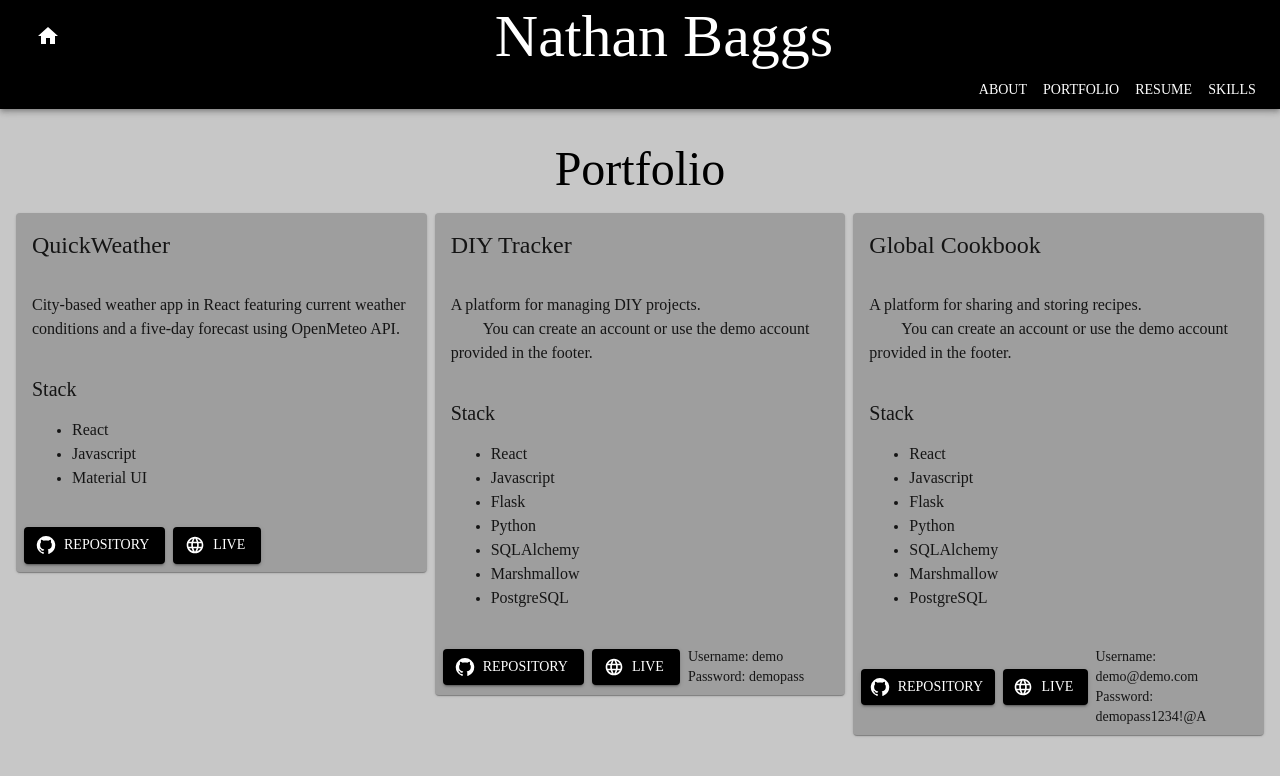
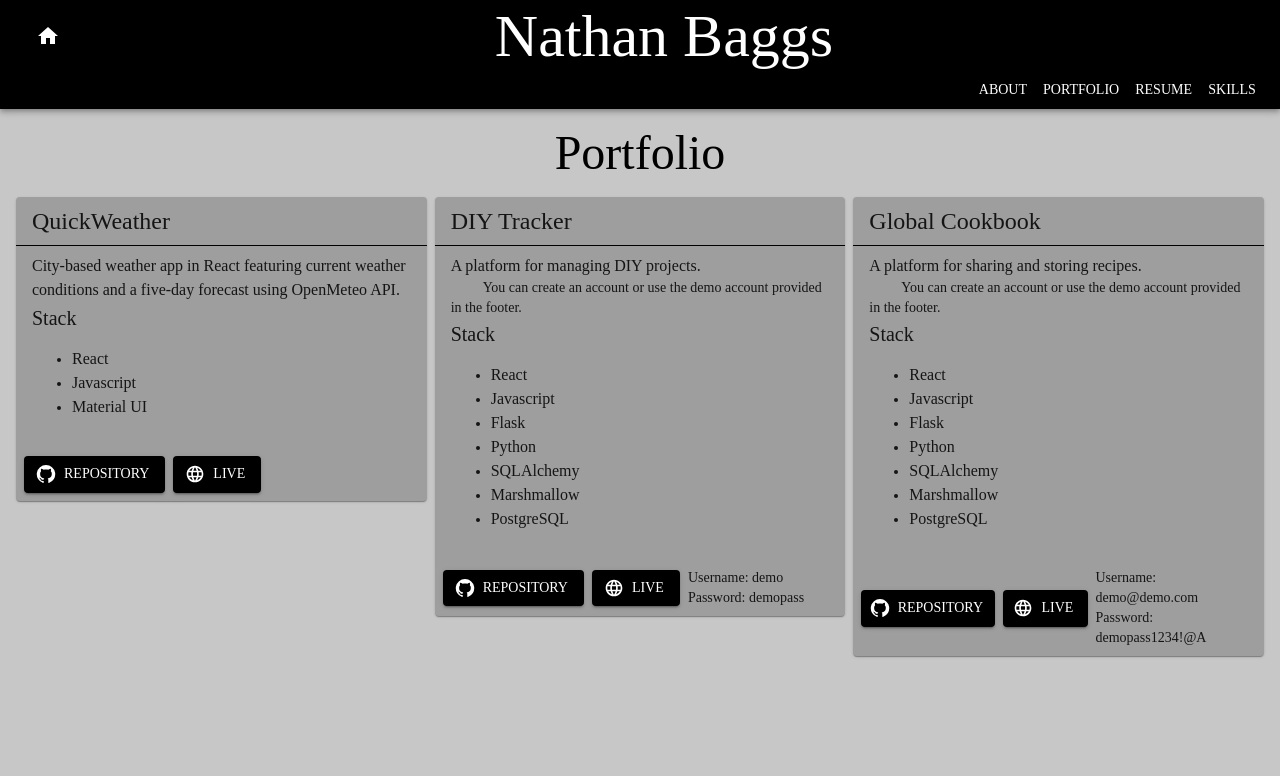
Before and after one commit to 6kbgdb7k85-stack/Portfolio, a React (Vite) app: page /projects in a window 1280 px wide. Shown: the top 776 px of the page. Built offline with nearby package versions, Linux system fonts and the light colour scheme; a web font is replaced by a local one.

Commit message:
home page fits without scrolling on large screens

```diff
--- a/src/App.jsx
+++ b/src/App.jsx
@@ -33,7 +33,7 @@ function App() {
         padding: "0 !important",
       }}
     >
-      <AppBar position="static" sx={{ mb: "2rem" }}>
+      <AppBar position="static" sx={{ mb: "1rem" }}>
         <Toolbar>
           <IconButton
             size="large"
@@ -62,7 +62,7 @@ function App() {
           </Button>
         </Stack>
       </AppBar>
-      <Box sx={{pl:"1rem",pr:"1rem"}}>
+      <Box sx={{ pl: "1rem", pr: "1rem"}}>
         <Outlet />
       </Box>
     </Container>
--- a/src/components/Landing/ExpertiseCard.jsx
+++ b/src/components/Landing/ExpertiseCard.jsx
@@ -3,7 +3,7 @@ import { SKILL_LIST } from "../../common/constants";
 
 export default function ExpertiseCard() {
   return (
-    <Card>
+    <Card sx={{flex:1}}>
       <CardHeader title="Skills" />
       <CardContent>
         <Grid container spacing={1}>
--- a/src/components/Landing/HeadlineCard.jsx
+++ b/src/components/Landing/HeadlineCard.jsx
@@ -4,7 +4,7 @@ import image from '/src/assets/self-with-delorean.jpeg'
 export default function HeadlineCard(){
 
     return (
-        <Card>
+        <Card sx={{height:"100%"}}>
             <CardMedia
                 component={"img"}
                 sx={{height:"15rem", objectPosition:"50% 50%"}}
--- a/src/components/Landing/LandingComponent.jsx
+++ b/src/components/Landing/LandingComponent.jsx
@@ -21,7 +21,7 @@ export default function LandingComponent() {
         </Stack>
       </Grid>
       <Grid size={{ xs: 12, md: 4 }}>
-        <Stack spacing={1}>
+        <Stack spacing={1} sx={{height:"100%"}}>
 
           <ContactCard />
           <ExpertiseCard />
--- a/src/components/Landing/ProjectCard.jsx
+++ b/src/components/Landing/ProjectCard.jsx
@@ -19,13 +19,16 @@ export default function ProjectCard({ project }) {
   const { name, description, stack, link, github, demoCreds } = project;
   return (
     <Card>
-      <CardActionArea onClick={()=>handleLinkClick(link)}>
-        <CardHeader title={name} />
-        <CardContent>
+      <CardActionArea onClick={() => handleLinkClick(link)}>
+        <CardHeader title={name} sx={{borderBottom:"1px solid black", pb:".5rem", pt:".5rem"}}/>
+        <CardContent sx={{pt:".5rem"}}>
           <Typography variant="body1">{description}</Typography>
-          {demoCreds&&<Typography variant="body1" sx={{textIndent:"2rem"}}>You can create an account or use the demo account provided in the footer.</Typography>}
-        </CardContent>
-        <CardContent>
+          {demoCreds && (
+            <Typography variant="body2" sx={{ textIndent: "2rem" }}>
+              You can create an account or use the demo account provided in the
+              footer.
+            </Typography>
+          )}
           <Typography variant="h6">Stack</Typography>
           <ul>
             {stack.map((item) => (
@@ -34,7 +37,6 @@ export default function ProjectCard({ project }) {
               </li>
             ))}
           </ul>
-          <Typography variant="body2"></Typography>
         </CardContent>
       </CardActionArea>
       <CardActions>
@@ -45,8 +47,23 @@ export default function ProjectCard({ project }) {
         >
           Repository
         </Button>
-        <Button onClick={()=>handleLinkClick(link)} variant="contained" startIcon={<Language/>}>Live</Button>
-        {demoCreds&&<Stack><Typography variant="body2">Username: {demoCreds.username}</Typography><Typography variant="body2">Password: {demoCreds.password}</Typography></Stack>}
+        <Button
+          onClick={() => handleLinkClick(link)}
+          variant="contained"
+          startIcon={<Language />}
+        >
+          Live
+        </Button>
+        {demoCreds && (
+          <Stack>
+            <Typography variant="body2">
+              Username: {demoCreds.username}
+            </Typography>
+            <Typography variant="body2">
+              Password: {demoCreds.password}
+            </Typography>
+          </Stack>
+        )}
       </CardActions>
     </Card>
   );
--- a/src/components/ResumePage/ResumePageComponent.jsx
+++ b/src/components/ResumePage/ResumePageComponent.jsx
@@ -8,9 +8,9 @@ export default function ResumePageComponent() {
   return (
     <>
       <Toolbar>
-        <Typography variant="h3" align="center" sx={{flexGrow:1}}>
-          NATHAN A. BAGGS
-        </Typography>
+        <Typography variant="h5" align="center" color="secondary" sx={{flexGrow:1}}>
+        SENIOR SOFTWARE ENGINEER | FULL-STACK DEVELOPMENT
+      </Typography>
         <IconButton
           color="inherit"
           sx={{ ml: "auto" }}
@@ -19,9 +19,7 @@ export default function ResumePageComponent() {
           <Download />
         </IconButton>
       </Toolbar>
-      <Typography variant="h5" align="center" color="secondary">
-        SENIOR SOFTWARE ENGINEER | FULL-STACK DEVELOPMENT
-      </Typography>
+
       <Typography variant="body1" align="center">
         (804) 687-5911 | <Link href={`mailto: ${EMAIL}`}>{EMAIL}</Link> |
         Charlotte, NC 28214 |{" "}
```
